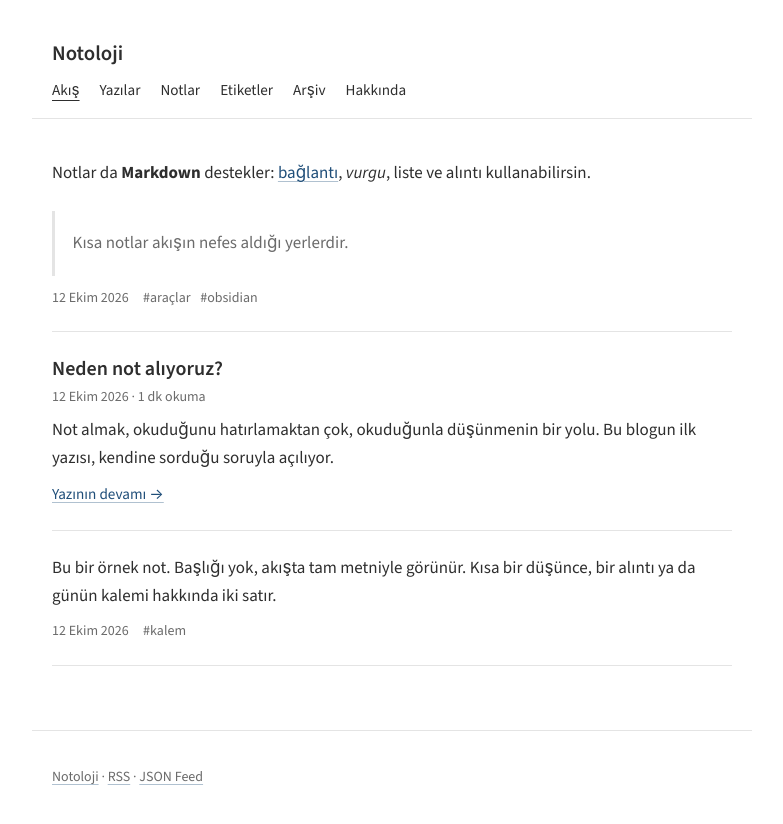
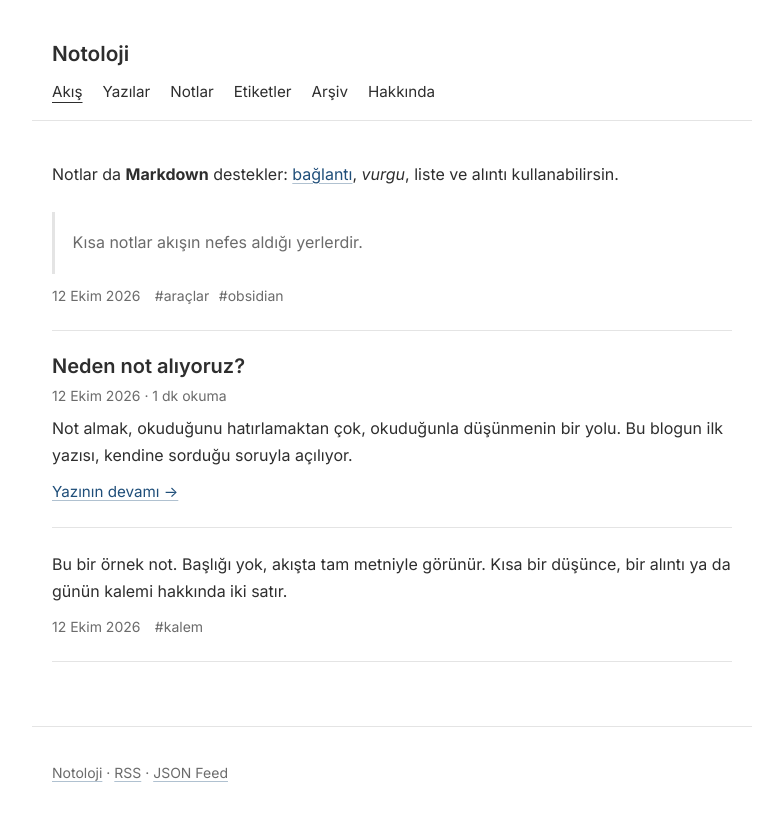
Before and after one commit to notoloji/notoloji.github.io, a Jekyll site: the page built from index.html, in a window 1280 px wide. Shown: the top 824 px of the page, without its empty margins (248-1031 px from the left). Built offline with Jekyll 4.4.1, drawn with Linux system fonts in a browser that asks for light colours; the list of posts is cut into pages by our own code.

Commit message:
Yazı tipi: Inter

```diff
--- a/_layouts/default.html
+++ b/_layouts/default.html
@@ -14,7 +14,7 @@
   {% seo title=false %}
   <link rel="preconnect" href="https://fonts.googleapis.com">
   <link rel="preconnect" href="https://fonts.gstatic.com" crossorigin>
-  <link rel="stylesheet" href="https://fonts.googleapis.com/css2?family=Source+Sans+3:ital,wght@0,400;0,600;0,700;1,400&display=swap">
+  <link rel="stylesheet" href="https://fonts.googleapis.com/css2?family=Inter:ital,opsz,wght@0,14..32,400;0,14..32,600;0,14..32,700;1,14..32,400&display=swap">
   <link rel="stylesheet" href="{{ '/assets/css/stil.css' | relative_url }}">
   <link rel="alternate" type="application/rss+xml" title="{{ site.title }}" href="{{ '/feed.xml' | absolute_url }}">
   <link rel="alternate" type="application/feed+json" title="{{ site.title }}" href="{{ '/feed.json' | absolute_url }}">
--- a/assets/css/stil.css
+++ b/assets/css/stil.css
@@ -8,7 +8,7 @@
   --cizgi: #e4e4e4;
   --vurgu: #1f4e79;
   --vurgu-cizgi: rgba(31, 78, 121, 0.35);
-  --yazi: "Source Sans 3", "Source Sans Pro", -apple-system, BlinkMacSystemFont, "Segoe UI", Helvetica, Arial, sans-serif;
+  --yazi: "Inter", -apple-system, BlinkMacSystemFont, "Segoe UI", Helvetica, Arial, sans-serif;
   --kod: ui-monospace, "SF Mono", Menlo, Consolas, monospace;
 }
 
@@ -21,8 +21,8 @@ body {
   background: var(--zemin);
   color: var(--metin);
   font-family: var(--yazi);
-  font-size: 1.0625rem;
-  line-height: 1.65;
+  font-size: 1rem;
+  line-height: 1.7;
 }
 
 .kap {
```
